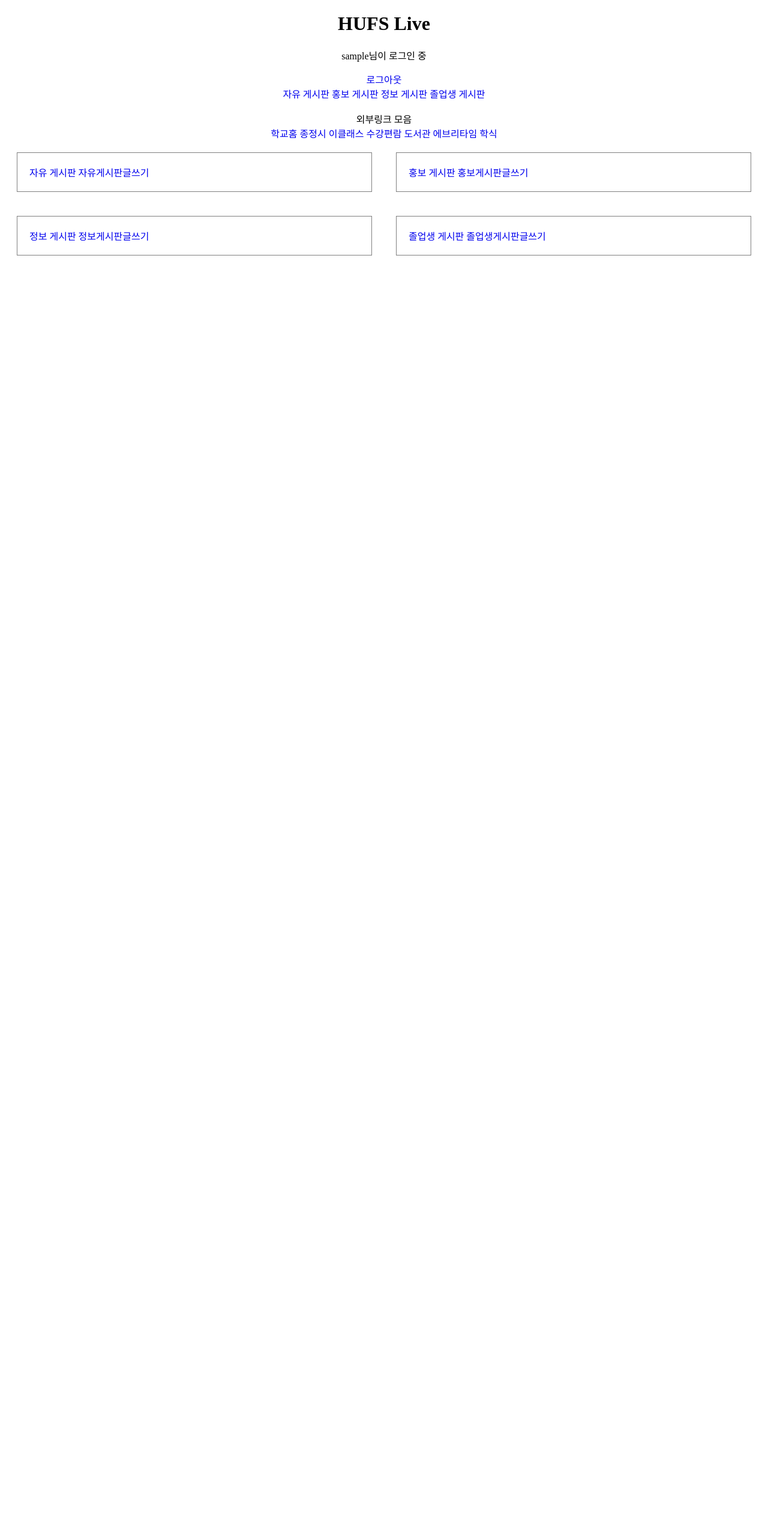
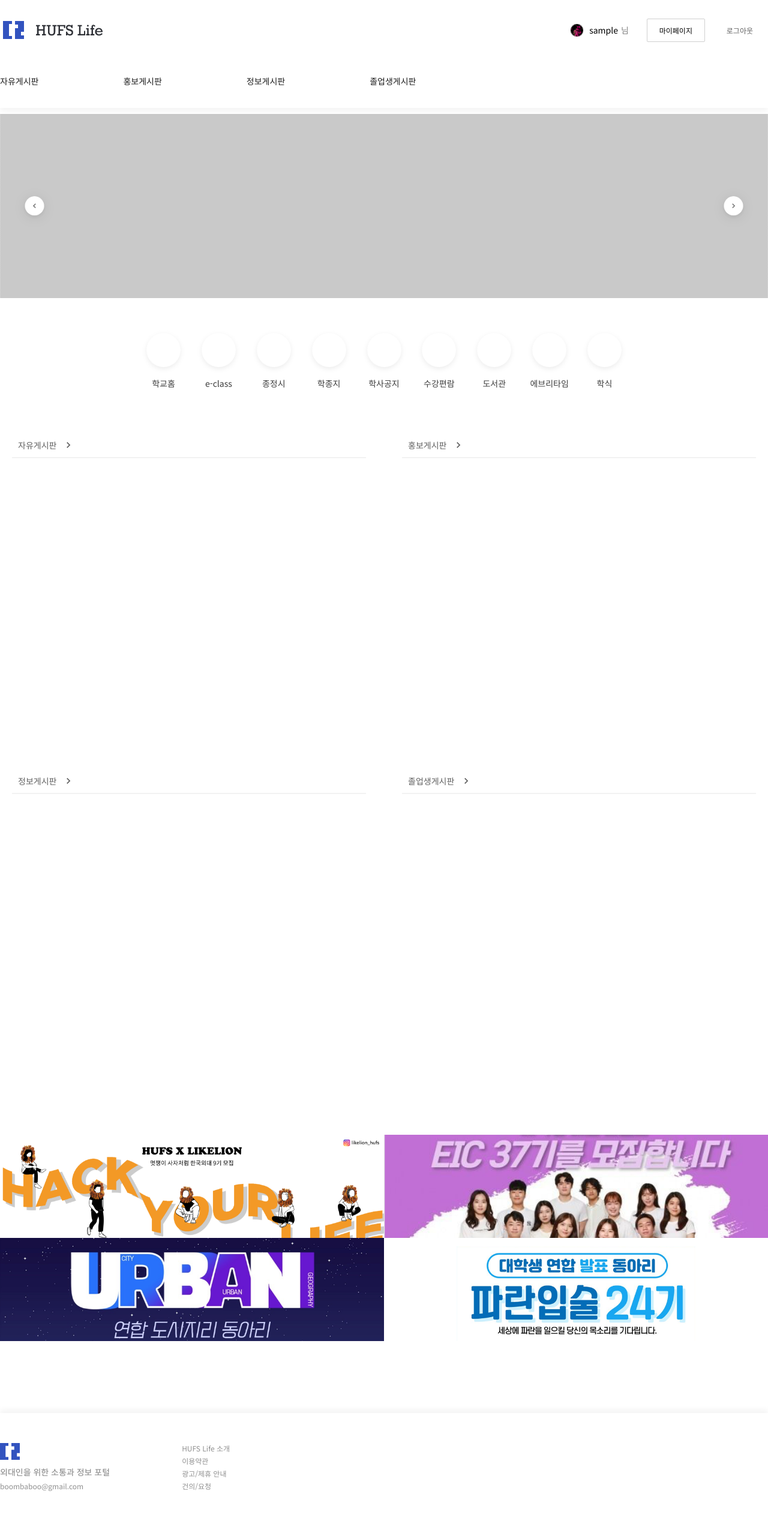
Before and after one commit to suhyeonnnnn/HUFS_LIVE, a Django app: page / in a window 1280 px wide. Shown: the whole page at 60% size. Before the commit the page ends 426 px from the top, so only its background shows below. Run offline with Django 3.2, Linux system fonts and the light colour scheme; the visitor is signed in with stand-in values (Sample User, id 1); data that the repository does not hold is empty.

Commit message:
홈 디자인 적용

```diff
--- /dev/null
+++ b/community/static/css/home.css
@@ -0,0 +1,191 @@
+@import url('https://fonts.googleapis.com/css2?family=Noto+Sans+KR:wght@100;300;400;500;700;900&display=swap');
+
+html,body{
+    margin:0;
+    padding:0;
+    width:100%;
+    height:100%;
+}
+
+body{
+    font-family: 'Noto Sans KR', sans-serif;
+    overflow: auto;
+}
+.section{
+    min-height: calc(100vh - 360px);
+    padding-top: 180px;
+}
+
+/* ad */
+
+.ad-banner{
+    position: relative;
+    min-width: 1280px;
+    display: flex;
+    justify-content: center;
+    align-items: center;
+    margin-top: 10px;
+}
+.ad-img{
+    position: relative;
+}
+.ad-img img{
+    max-width: 100%;
+    height: auto;
+}
+.ad-btn{
+    position: absolute;
+    display: flex;
+    justify-content: space-between;
+    min-width: 1280px;
+}
+.left-arrow, .right-arrow{
+    height: 55px;
+    width: 55px;
+    padding: 0;
+    border: none;
+    background-color: transparent;
+    margin: 0 30px;
+}
+.left-arrow img, .right-arrow img{
+    height: 100%;
+    filter: drop-shadow(0px 3px 10px #00000014);
+}
+
+
+/* hotlink */
+
+.nav-bar2{
+    display: flex;
+    justify-content: center;
+    align-items: center;
+    height: 150px;
+    min-width: 1280px;
+    margin: 20px 0 40px;
+}
+.hotlink{
+    display: flex;
+    justify-content: space-between;
+    width: 820px;
+}
+
+.hotlink a{
+    text-decoration: none;
+    font-size: 14px;
+    color: #3c3c3c;
+    display: flex;
+    flex-direction: column;
+    text-align: center;
+    /* display: inline-block; */
+}
+.hotlink img{
+    height: 85px;
+    /* filter: drop-shadow(0px 3px 10px #00000014); */
+}
+
+/* article */
+
+article{
+    display: flex;
+    flex-direction: column;
+    justify-content: center;
+    align-items: center;
+    min-width: 1280px;
+}
+.stat{
+    display: flex;
+    justify-content: space-between;
+    width: 1280px;
+    margin-bottom: 50px;
+}
+.board{
+    display: flex;
+    flex-direction: column;
+    height: 510px;
+    width: 630px;
+    padding: 20px 20px 28px 20px;
+    box-sizing: border-box;
+}
+.board-btn{
+    height: 30px;
+    width: 590px;
+    border-bottom: 2px solid #F2F2F2;;
+}
+.board-btn a{
+    display: flex;
+    text-decoration: none;
+    font-size: 14px;
+    color: #606060;
+}
+.board-btn a div{
+    margin: 0 10px;
+}
+.post{
+    text-decoration: none;
+    height: 98px;
+    width: 590px;
+    padding: 10px;
+    margin-top: 10px;
+    box-sizing: border-box;
+}
+.post-detail1, .post-detail2{
+    display: flex;
+    justify-content: space-between;
+}
+.post-title{
+    width: 420px;
+    white-space: nowrap;
+    text-overflow: ellipsis;
+    overflow: hidden;
+    font-size: 16px;
+    color: #000000;
+}
+.post-date{
+    width: 150px;
+    text-align: right;
+    padding: 3px 0;
+    font-size: 12px;
+    color: #808080;
+}
+.post-main{
+    width: 570px;
+    white-space: nowrap;
+    text-overflow: ellipsis;
+    overflow: hidden;
+    font-size: 12px;
+    color: #313131;
+    margin: 4px 0 16px 0;
+}
+.profile{
+    display: flex;
+}
+.profile-img{
+    width: 17px;
+    height: 17px;
+}
+.profile-name{
+    display: flex;
+    align-items: center;
+    font-size: 12px;
+    color: #000000;
+    margin-left: 5px;
+}
+.post-stat{
+    font-size: 12px;
+    color: #808080;
+}
+
+/* ad container */
+
+.ad-container{
+    display: flex;
+    justify-content: center;
+    align-items: center;
+    min-width: 1280px;
+    padding: 60px 0 120px 0;
+}
+.ad-container div{
+    display: grid;
+    grid-template-columns: 1fr 1fr;
+    grid-template-rows: 1fr 1fr;
+}
--- a/community/templates/home.html
+++ b/community/templates/home.html
@@ -1,111 +1,126 @@
+{% extends 'base.html' %}
+{% block content %}
 <!DOCTYPE html>
 <html lang="ko">
 <head>
     <meta charset="UTF-8">
-    <meta http-equiv="X-UA-Compatible" content="IE=edge">
     <meta name="viewport" content="width=device-width, initial-scale=1.0">
-    <title>HUFS Live</title>
-    <style>
-        .top-bar, .nav-bar{text-align: center;}
-        .stat{display: flex;}
-        a{text-decoration: none;}
-        .board{
-            flex: 1;
-            border: 1px solid gray;
-            margin: 20px;
-            padding: 20px;
-        }
-    </style>
+    {% load static %}
+    {% block extrahead %}
+    <link rel="stylesheet" href="{% static 'css/home.css' %}">
+    {% endblock %}
 </head>
 <body>
-    <div class="top-bar">
-        <header>
-            <h1>HUFS Live</h1>
-        </header>
-
-        {% if user.is_authenticated %}
-        <p>{{ user.username }}님이 로그인 중</p>
-        <a href="javascript:{document.getElementById('logout').submit()}">로그아웃</a>
-        <form id="logout" method="POST" action="{% url 'logout' %}">
-            {% csrf_token %} <input type="hidden" />
-        </form>
-        {% else %}
-        <a href="{% url 'signup' %}">회원가입</a>
-        <a href="{% url 'login' %}">로그인</a>
-        {% endif %}
-    </div>
-    <div class="nav-bar">
-        <nav>
-            <a href="{% url 'free_board' %}">자유 게시판</h4>
-            <a href="{% url 'pr_board' %}">홍보 게시판</a>
-            <a href="{% url 'information_board' %}">정보 게시판</a>
-            <a href="{% url 'graduate_board' %}">졸업생 게시판</a>
-        </nav>
-        <div class="hotlink">
-            <br>
-            외부링크 모음
-            <br>
-            <a href="https://www.hufs.ac.kr/" target="_blank">학교홈</a>
-            <a href="https://wis.hufs.ac.kr/src08/jsp/index.jsp" target="_blank">종정시</a>
-            <a href="https://eclass.hufs.ac.kr/ilos/main/main_form.acl" target="_blank">이클래스</a>
-            <a href="https://webs.hufs.ac.kr/jsp/HUFS/seb/listCourseCatalog.jsp?campusGb=H1" target="_blank">수강편람</a>
-            <a href="https://library.hufs.ac.kr/#/" target="_blank">도서관</a>
-            <a href="https://hufs.everytime.kr/" target="_blank">에브리타임</a>
-            <a href="https://wis.hufs.ac.kr/jsp/HUFS/cafeteria/frame_view.jsp" target="_blank">학식</a>
+    <div class="ad-banner">
+        <div class="ad-img"><img src="{% static 'images/ad-banner.png' %}"></div>
+        <div class="ad-btn">
+            <button type="button" class="left-arrow"><img src="{% static 'images/icon-hero-arrow-left@2x.png' %}"></button>
+            <button type="button" class="right-arrow"><img src="{% static 'images/icon-hero-arrow-right@2x.png' %}"></button>
         </div>
     </div>
-    <section>
+    <div class="nav-bar2">
+        <div class="hotlink">
+            <a href="https://www.hufs.ac.kr/" target="_blank"><img src="{% static 'images/icon-hotlink-button@2x.png' %}">학교홈</a>
+            <a href="https://eclass.hufs.ac.kr/ilos/main/main_form.acl" target="_blank"><img src="{% static 'images/icon-hotlink-button@2x.png' %}">e-class</a>
+            <a href="https://wis.hufs.ac.kr/src08/jsp/index.jsp" target="_blank"><img src="{% static 'images/icon-hotlink-button@2x.png' %}">종정시</a>
+            <a href="http://haksa.hufs.ac.kr" target="_blank"><img src="{% static 'images/icon-hotlink-button@2x.png' %}">학종지</a>
+            <a href="#" target="_blank"><img src="{% static 'images/icon-hotlink-button@2x.png' %}">학사공지</a>
+            <a href="https://webs.hufs.ac.kr/jsp/HUFS/seb/listCourseCatalog.jsp?campusGb=H1" target="_blank"><img src="{% static 'images/icon-hotlink-button@2x.png' %}">수강편람</a>
+            <a href="https://library.hufs.ac.kr/#/" target="_blank"><img src="{% static 'images/icon-hotlink-button@2x.png' %}">도서관</a>
+            <a href="https://hufs.everytime.kr/" target="_blank"><img src="{% static 'images/icon-hotlink-button@2x.png' %}">에브리타임</a>
+            <a href="https://wis.hufs.ac.kr/jsp/HUFS/cafeteria/frame_view.jsp" target="_blank"><img src="{% static 'images/icon-hotlink-button@2x.png' %}">학식</a>
+        </div>
+    </div>
+    <article>
         <div class="stat">
             <div class="board">
-                <a href="{% url 'free_board' %}">자유 게시판</h4>
-                {% if user.is_authenticated %}
-                <a href="{%url 'free_new'%}">자유게시판글쓰기</a>
-                {% endif %}
-                {% for post in posts.all%}
-                    <h1><a href="{% url 'free_detail' post.id%}">{{post.title}}</a></h1>
-                    <p>{{post.pub_date}}</p>
-                    <p>{{post.summary}} </p>
-                {%endfor%}
+                <div class="board-btn"><a href="{% url 'free_board' %}"><div>자유게시판</div><img src="{% static 'images/keyboard-arrow-down-24px@2x.png' %}"></a></div>
+                {% for post in posts.all %}
+                <a href="{% url 'free_detail' post.id%}" class="post">
+                    <div class="post-detail1">
+                        <div class="post-title">{{post.title}}</div>
+                        <div class="post-date">{{post.pub_date}}</div>
+                    </div>
+                    <div class="post-main">{{post.summary}}</div>
+                    <div class="post-detail2">
+                        <div class="profile">
+                            <img src="{% static 'images/img-sample-user-profile@2x.png' %}" class="profile-img">
+                            <div class="profile-name">고차차</div>
+                        </div>
+                        <div class="post-stat">조회수 12,345</div>
+                    </div>
+                </a>
+                {% endfor %}
             </div>
             <div class="board">
-                <a href="{% url 'pr_board' %}">홍보 게시판</a>
-                {% if user.is_authenticated %}
-                <a href="{%url 'pr_new'%}">홍보게시판글쓰기</a>
-                {% endif %}
-                {% for pr in prs.all%}
-                    <h1><a href="{% url 'pr_detail' pr.id%}">{{pr.title}}</a></h1>
-                    <p>{{pr.pub_date}}</p>
-                    <p>{{pr.summary}}</p>
-                {%endfor%}
+                <div class="board-btn"><a href="{% url 'pr_board' %}"><div>홍보게시판</div><img src="{% static 'images/keyboard-arrow-down-24px@2x.png' %}"></a></div>
+                {% for pr in prs.all %}
+                <a href="{% url 'pr_detail' pr.id%}" class="post">
+                    <div class="post-detail1">
+                        <div class="post-title">{{pr.title}}</div>
+                        <div class="post-date">{{pr.pub_date}}</div>
+                    </div>
+                    <div class="post-main">{{pr.summary}}</div>
+                    <div class="post-detail2">
+                        <div class="profile">
+                            <img src="{% static 'images/img-sample-user-profile@2x.png' %}" class="profile-img">
+                            <div class="profile-name">고차차</div>
+                        </div>
+                        <div class="post-stat">조회수 12,345</div>
+                    </div>
+                </a>
+                {% endfor %}
             </div>
         </div>
         <div class="stat">
             <div class="board">
-                <a href="{% url 'information_board' %}">정보 게시판</a>
-                {% if user.is_authenticated %}
-                <a href="{%url 'information_new'%}">정보게시판글쓰기</a>
-                {% endif %}
-                {% for information in informations.all%}
-                    <h1><a href="{% url 'information_detail' information.id%}">{{information.title}}</a></h1>
-                    <p>{{information.pub_date}}</p>
-                    <p>{{information.summary}}</p>
-                {%endfor%}
+                <div class="board-btn"><a href="{% url 'information_board' %}"><div>정보게시판</div><img src="{% static 'images/keyboard-arrow-down-24px@2x.png' %}"></a></div>
+                {% for information in informations.all %}
+                <a href="{% url 'information_detail' information.id%}" class="post">
+                    <div class="post-detail1">
+                        <div class="post-title">{{information.title}}</div>
+                        <div class="post-date">{{information.pub_date}}</div>
+                    </div>
+                    <div class="post-main">{{information.summary}}</div>
+                    <div class="post-detail2">
+                        <div class="profile">
+                            <img src="{% static 'images/img-sample-user-profile@2x.png' %}" class="profile-img">
+                            <div class="profile-name">고차차</div>
+                        </div>
+                        <div class="post-stat">조회수 12,345</div>
+                    </div>
+                </a>
+                {% endfor %}
             </div>
-            <div class="board" >
-                <a href="{% url 'graduate_board' %}">졸업생 게시판</a>
-                {% if user.is_authenticated %}
-                <a href="{%url 'graduate_new'%}">졸업생게시판글쓰기</a>
-                {% endif %}
-                {% for graduate in graduates.all%}
-                    <h1><a href="{% url 'graduate_detail' graduate.id%}">{{graduate.title}}</a></h1>
-                    <p>{{graduate.pub_date}}</p>
-                    <p>{{graduate.summary}}</p>
-                {%endfor%}
+            <div class="board">
+                <div class="board-btn"><a href="{% url 'graduate_board' %}"><div>졸업생게시판</div><img src="{% static 'images/keyboard-arrow-down-24px@2x.png' %}"></a></div>
+                {% for graduate in graduates.all %}
+                <a href="{% url 'graduate_detail' graduate.id%}" class="post">
+                    <div class="post-detail1">
+                        <div class="post-title">{{graduate.title}}</div>
+                        <div class="post-date">{{graduate.pub_date}}</div>
+                    </div>
+                    <div class="post-main">{{graduate.summary}}</div>
+                    <div class="post-detail2">
+                        <div class="profile">
+                            <img src="{% static 'images/img-sample-user-profile@2x.png' %}" class="profile-img">
+                            <div class="profile-name">고차차</div>
+                        </div>
+                        <div class="post-stat">조회수 12,345</div>
+                    </div>
+                </a>
+                {% endfor %}
             </div>
         </div>
-    </section>
-
-    <footer></footer>
-
+    </article>
+    <div class="ad-container">
+        <div>
+            <img src="{% static 'images/img-sample-banner1@2x.png' %}">
+            <img src="{% static 'images/img-sample-banner2@2x.png' %}">
+            <img src="{% static 'images/img-sample-banner3@2x.png' %}">
+            <img src="{% static 'images/img-sample-banner4@2x.png' %}">
+        </div>
+    </div>
 </body>
 </html>
+{% endblock %}
--- a/community/views.py
+++ b/community/views.py
@@ -5,10 +5,10 @@
 from django.core.paginator import Paginator
 
 def home(request):
-    posts = Post.objects.filter().order_by('-pub_date')[:5]
-    prs = Pr.objects.filter().order_by('-pub_date')[:5]
-    informations = Information.objects.filter().order_by('-pub_date')[:5]
-    graduates = Graduate.objects.filter().order_by('-pub_date')[:5]
+    posts = Post.objects.filter().order_by('-pub_date')[:4]
+    prs = Pr.objects.filter().order_by('-pub_date')[:4]
+    informations = Information.objects.filter().order_by('-pub_date')[:4]
+    graduates = Graduate.objects.filter().order_by('-pub_date')[:4]
     return render(request, 'home.html', {'posts':posts, 'prs':prs, 'informations':informations, 'graduates':graduates})
 
 #상세 페이지
--- /dev/null
+++ b/hufslive/static/css/base.css
@@ -0,0 +1,149 @@
+@import url('https://fonts.googleapis.com/css2?family=Noto+Sans+KR:wght@100;300;400;500;700;900&display=swap');
+
+html,body{
+    margin:0;
+    padding:0;
+    width:100%;
+    height:100%;
+}
+
+body{
+    font-family: 'Noto Sans KR', sans-serif;
+    overflow: auto;
+}
+.section{
+    min-height: calc(100vh - 360px);
+    padding-top: 180px;
+}
+
+/* header */
+
+header{
+    position: fixed;
+    top: 0;
+    left: 0;
+    right: 0;
+    background: #FFFFFF 0% 0% no-repeat padding-box;
+    z-index: 1;
+    height: 180px;
+    text-align: center;
+    box-shadow: 0px 5px 10px #0000000D;
+}
+.top-bar{
+    display: flex;
+    justify-content: space-between;
+    height: 40px;
+    width: 1280px;
+    min-width: 1280px;
+    padding: 30px 0;
+    margin: 0 auto;
+}
+.hufslive{
+    height: 40px;
+}
+.hufslive img{
+    height: 100%;
+}
+.top-bar-btn{
+    display: flex;
+    justify-content: center;
+    align-items: center;
+
+}
+.login-btn, .signup-btn, .logout-btn{
+    text-decoration: none;
+    color: #606060;
+    font-size: 12px;
+    margin-right: 25px;
+}
+.my-profile{
+    display: flex;
+    margin: 0 30px;
+}
+.my-profile img{
+    height: 21px;
+    width: 21px;
+}
+.my-nickname{
+    font-size: 14px;
+    color: #000000;
+    margin: 0 5px 0 10px;
+}
+.my-profile span{
+    font-size: 14px;
+    color: #808080;
+}
+.mypage-btn{
+    text-decoration: none;
+    color: #000000;
+    font-size: 12px;
+    border: 0.5px solid #D0D0D0;
+    border-radius: 2px;
+    height: 37px;
+    width: 95px;
+    display: flex;
+    justify-content: center;
+    align-items: center;
+    margin-right: 36px;
+}
+.nav-bar1{
+    display: flex;
+    align-items: center;
+    height: 70px;
+    width: 1280px;
+    min-width: 1280px;
+    margin: 0 auto;
+}
+.nav-bar1 a{
+    text-decoration: none;
+    color: #1C1C1C;
+    font-size: 14px;
+    font-weight: 500;
+    margin-right: 141px;
+}
+
+
+/* footer */
+
+footer{
+    width: 100%;
+    bottom: 0;
+    height: 180px;
+    text-align: center;
+    box-shadow: 0px -5px 10px #0000000D;
+}
+footer > div{
+    text-align: left;
+    display: flex;
+    width: 1280px;
+    margin: 0 auto;
+}
+.footer1{
+    display: flex;
+    flex-direction: column;
+    justify-content: space-between;
+    height: 80px;
+    margin: 50px 0;
+}
+.footer-text{
+    font-size: 14px;
+    font-weight: 500;
+    color: #808080;
+}
+.footer-email{
+    font-size: 12px;
+    color: #909090;
+}
+
+.footer2{
+    display: flex;
+    flex-direction: column;
+    justify-content: space-between;
+    height: 80px;
+    margin: 50px 120px;
+}
+.footer2 a{
+    text-decoration: none;
+    font-size: 12px;
+    color: #909090;
+}
--- /dev/null
+++ b/hufslive/templates/base.html
@@ -0,0 +1,61 @@
+<!DOCTYPE html>
+<html lang="ko">
+<head>
+    <meta charset="UTF-8">
+    <meta name="viewport" content="width=device-width, initial-scale=1.0">
+    <title>HUFS Live</title>
+    {% load static %}
+    <link rel="stylesheet" href="{% static 'css/base.css' %}">
+    {% block extrahead %}
+    {% endblock %}
+</head>
+<body>
+    <header>
+        <div class="top-bar">
+            <a href="#" class="hufslive"><img src="{% static 'images/icon-topnav-logo40px@2x.png' %}"></a>
+            <div class="top-bar-btn">
+                {% if user.is_authenticated %}
+                <div class="my-profile">
+                    <img src="{% static 'images/img-sample-user-profile@2x.png' %}">
+                    <div class="my-nickname">{{ user.username }}</div>
+                    <span>님</span>
+                </div>
+                <a href="#" class="mypage-btn">마이페이지</a>
+                <a href="javascript:{document.getElementById('logout').submit()}" class="logout-btn">로그아웃</a>
+                <form id="logout" method="POST" action="{% url 'logout' %}">
+                    {% csrf_token %} <input type="hidden" />
+                </form>
+                {% else %}
+                <a href="{% url 'login' %}" class="login-btn">로그인</a>
+                <a href="{% url 'signup' %}" class="signup-btn">회원가입</a>
+                {% endif %}
+            </div>
+        </div>
+        <div class="nav-bar1">
+            <a href="{% url 'free_board' %}">자유게시판</a>
+            <a href="{% url 'pr_board' %}">홍보게시판</a>
+            <a href="{% url 'information_board' %}">정보게시판</a>
+            <a href="{% url 'graduate_board' %}">졸업생게시판</a>
+        </div>
+    </header>
+    <section class="section">
+        {% block content %}
+        {% endblock %}
+    </section>
+    <footer>
+        <div>
+            <div class="footer1">
+                <div class="footer-img"><img src="{% static 'images/icon-footer-logo28px@2x.png' %}"></div>
+                <span class="footer-text">외대인을 위한 소통과 정보 포털</span>
+                <span class="footer-email">boombaboo@gmail.com</span>
+            </div>
+            <div class="footer2">
+                <a href="#">HUFS Life 소개</a>
+                <a href="#">이용약관</a>
+                <a href="#">광고/제휴 안내</a>
+                <a href="#">건의/요청</a>
+            </div>
+        </div>
+    </footer>
+</body>
+</html>
```
Also changed, not shown: hufslive/settings.py (+11 -8 lines), community/static/images/ad-banner.png (added), community/static/images/icon-hero-arrow-left@2x.png (added), community/static/images/icon-hero-arrow-right@2x.png (added), community/static/images/icon-hotlink-button@2x.png (added), community/static/images/img-sample-banner1@2x.png (added), community/static/images/img-sample-banner2@2x.png (added), community/static/images/img-sample-banner3@2x.png (added), community/static/images/img-sample-banner4@2x.png (added), community/static/images/img-sample-user-profile@2x.png (added), community/static/images/keyboard-arrow-down-24px@2x.png (added), hufslive/static/images/icon-footer-logo28px@2x.png (added), hufslive/static/images/icon-topnav-logo40px@2x.png (added), hufslive/static/images/img-sample-user-profile@2x.png (added).
